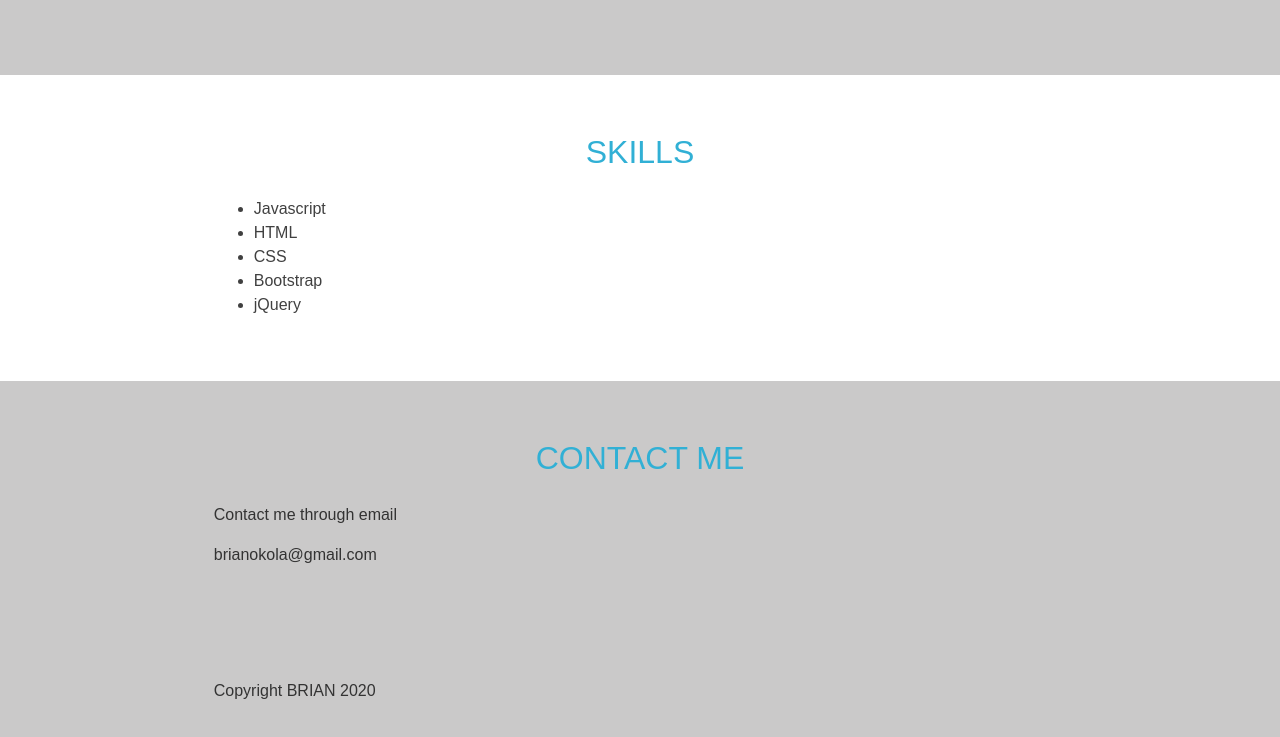
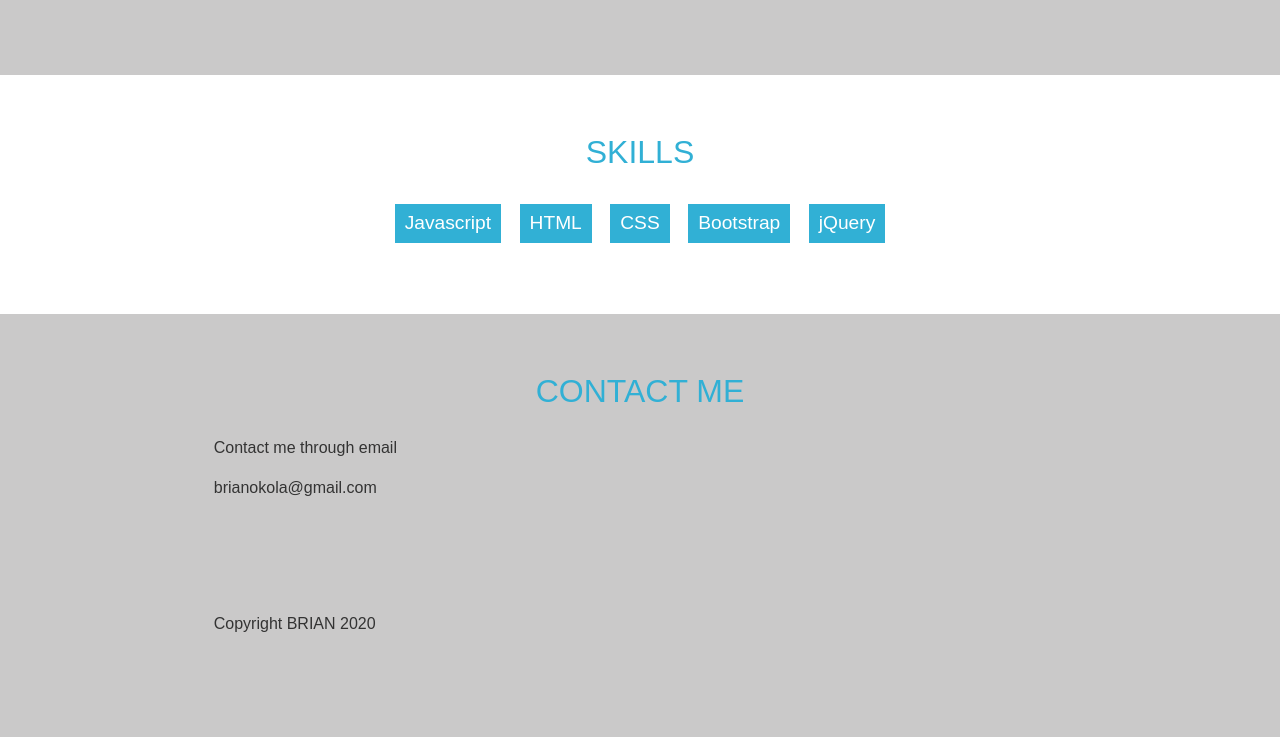
Before and after one commit to default-007/updated-portfolio, a plain HTML site: page index.html in a window 1280 px wide. Shown: the part 2993-3730 px from the top of the page. After the commit the page ends 3693 px from the top, so only its background shows below. Drawn offline with Linux system fonts and the light colour scheme.

Commit message:
Style skills section and add background color

```diff
--- a/css/master.css
+++ b/css/master.css
@@ -155,3 +155,19 @@ h4 {
 	justify-content: center;
 	flex-direction: column;
 }
+
+/*SKILLS*/
+.ul-skills {
+	text-align: center;
+	padding-left: 0;
+}
+.li-skills {
+	display: inline-block;
+	margin: 7px;
+	padding: 5px 10px;
+	color: white;
+	background: #31b0d5;
+	list-style: none;
+	cursor: default;
+	font-size: 1.2em;
+}
```
